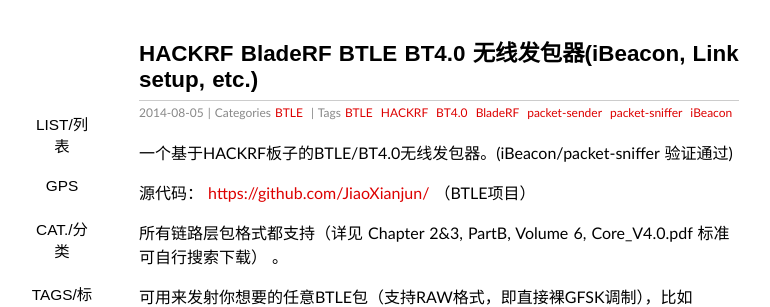
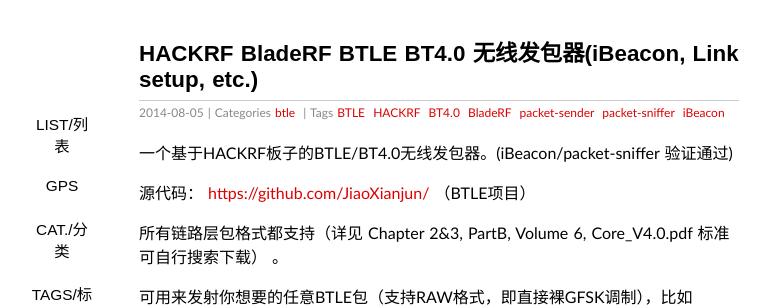
Before and after one commit to sdr-x/sdr-x.github.io, a Jekyll site: the page built from _posts/2014-08-05-HACKRF BladeRF BTLE BT4.0 无线发包器(iBeacon, Link setup, etc.).md, in a window 1280 px wide and 900 px high. Shown: the top 307 px of the window, without its empty margins (201-971 px from the left). Built offline with Jekyll 4.4.1, drawn with Linux system fonts in a browser that asks for light colours; some web fonts are replaced; Markdown is read by kramdown in place of the engine named in the settings; comment, search, counter and statistics services are not loaded.

```diff
--- a/_posts/2014-08-05-HACKRF BladeRF BTLE BT4.0 无线发包器(iBeacon, Link setup, etc.).md
+++ b/_posts/2014-08-05-HACKRF BladeRF BTLE BT4.0 无线发包器(iBeacon, Link setup, etc.).md
@@ -3,7 +3,7 @@ date: 2014-08-05 12:00:00
 layout: post
 title: HACKRF BladeRF BTLE BT4.0 无线发包器(iBeacon, Link setup, etc.)
 thread: 7231
-categories: BTLE
+categories: btle
 tags:  BTLE HACKRF BT4.0 BladeRF packet-sender packet-sniffer iBeacon
 ---
 
```
